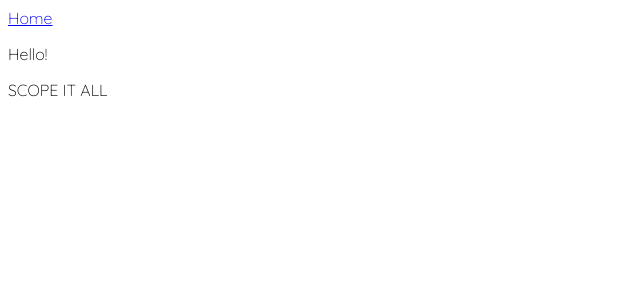
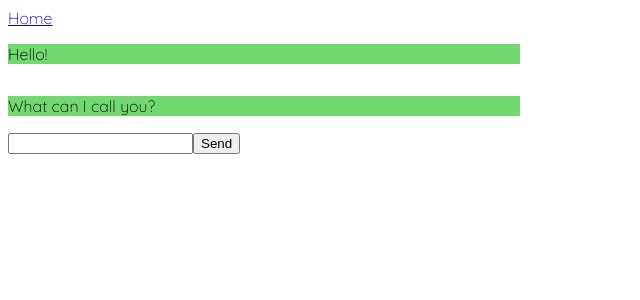
Before and after one commit to axwhiting/chatBot, a Vue app in the folder vue/: page / in a window 1280 px wide. Shown: the top 300 px of the page, without its empty margins (0-640 px from the left). Built offline with nearby package versions, Linux system fonts and the light colour scheme.

Commit message:
chatbot greets user and takes input

```diff
--- a/vue/src/components/ChatBot.vue
+++ b/vue/src/components/ChatBot.vue
@@ -1,20 +1,41 @@
 <template>
-  <div>
+  <div class="the-big-div">
     <div v-for="message in this.$store.state.messages"
     v-bind:key="message.id">
+    <p  v-bind:class="{bot:message.sender === 'bot', student:message.sender === 'student'}">
+      {{message.body}}
+    </p>
+    </div>
 
-    <p  v-bind:class="{bot:message.sender === 'bot', student:message.sender === 'student'}"> {{message.body}}
-    </p>
-
-    </div>
+    <form v-on:submit.prevent="addMessage()">
+      <input type="text" v-model="msg.body" />
+      <button type="submit" value="Submit">Send</button>
+    </form>
   </div>
 </template>
 
 <script>
-
-
 export default {
-
+  data() {
+    return {
+      msg: {
+        id: this.$store.state.messages.length + 1,
+        body: "",
+        sender: "student"
+      }
+    }
+  },
+  methods: {
+    addMessage() {
+      const message = this.msg
+      this.$store.commit("ADD_MESSAGE", message);
+      this.msg = {
+        id: this.$store.state.messages.length + 1,
+        body: "",
+        sender: "student"
+      }
+    }
+  }
 
 }
 </script>
@@ -22,11 +43,31 @@ export default {
 <style>
 @import url('https://fonts.googleapis.com/css2?family=Quicksand:wght@300&display=swap');
 
-.user-greeting {
+/* todo: move "template" formatting to the appropriate view */
+template {
+  display: grid;
+  grid-template-columns: 1fr, 2fr, 1fr;
+}
+
+.the-big-div{
   display: flex;
-  justify-content: center;
+  flex-direction: column;
+  width: 70vw;
   font-family: 'Quicksand', sans-serif;
+}
 
+.bot {
+  display: flex;
+  justify-content: flex-start;
+  width: 40vw;
+  background-color: #71D96F;
+}
+
+.student{
+  display: flex;
+  justify-content: flex-end;
+  width: 40vw;
+  background-color: #34AAE1;
 }
 
 </style>
--- a/vue/src/store/index.js
+++ b/vue/src/store/index.js
@@ -2,10 +2,6 @@ import Vue from 'vue'
 import Vuex from 'vuex'
 
 Vue.use(Vuex)
-
-
-
-
 
 export default new Vuex.Store({
 
@@ -18,7 +14,7 @@ export default new Vuex.Store({
       },
       {
        id: 2,
-       body: "SCOPE IT ALL",
+       body: "What can I call you?",
        sender: "bot",
 
       }
@@ -27,8 +23,10 @@ export default new Vuex.Store({
       body: "",
       sender: "",
     }
-
-
+  },
+  mutations: {
+    ADD_MESSAGE(state, message) {
+      state.messages.push(message);
+    }
   }
-
 });
```
